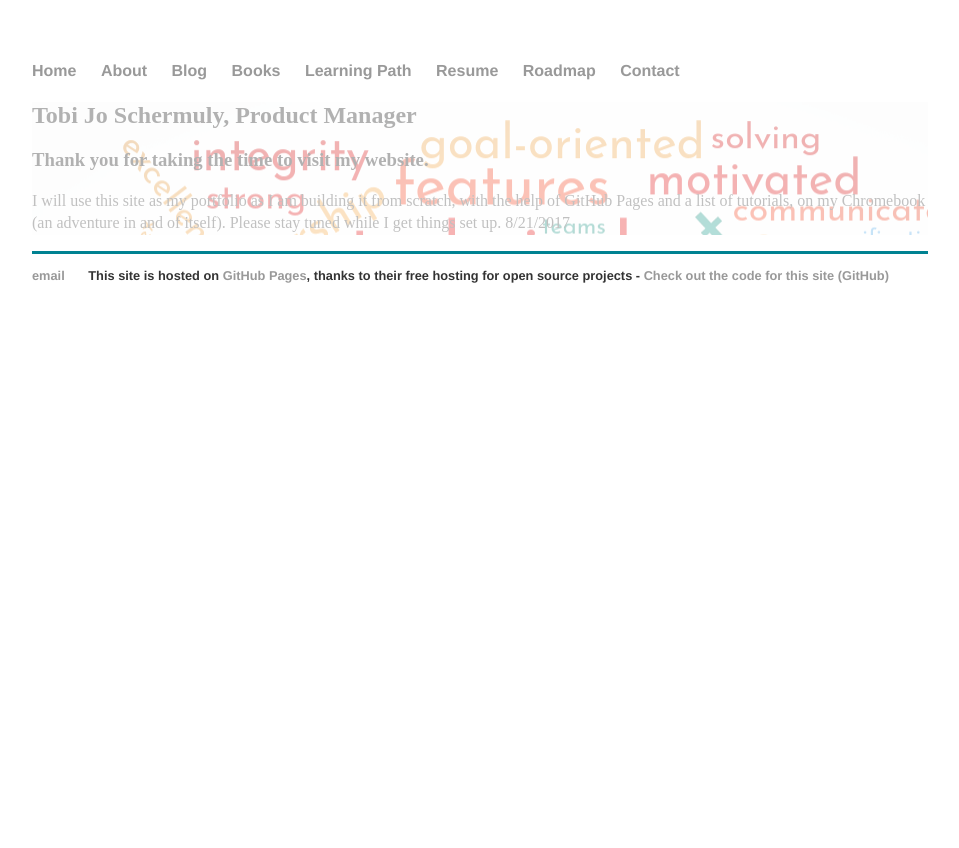
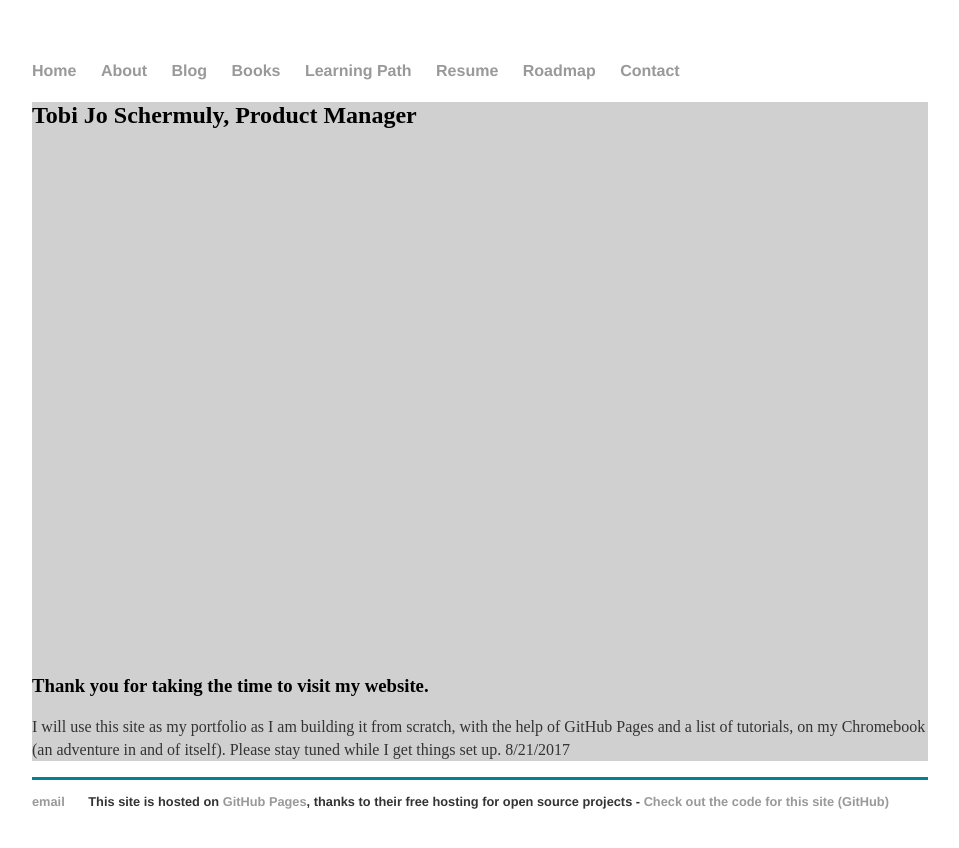
Before and after one commit to t0biasj0seph/t0biasj0seph, a Jekyll site: the page built from index.html, in a window 1280 px wide. Shown: the top 848 px of the page, without its empty margins (160-1119 px from the left). Built offline with Jekyll 4.4.1, drawn with Linux system fonts in a browser that asks for light colours.

Commit message:
close to final changes for homepage css

```diff
--- a/css/main.css
+++ b/css/main.css
@@ -63,5 +63,5 @@
 div.cloud {
   background-image: url(../images/cloud7.png);
   max-width: 100%; height: auto;
-  opacity: 0.3;
+  background:rgba(100,100,100,0.3);
 }
--- a/index.html
+++ b/index.html
@@ -4,7 +4,7 @@
 ---
 <div class="cloud">
   <h2>{{ page.title }}</h2>
-<!-- <img src="http://tobijoschermuly.com/images/cloud7.png" style="visibility: hidden; max-width: 100%;" /> -->
+  <img src="http://tobijoschermuly.com/images/cloud7.png" style="visibility: hidden; max-width: 100%;" />
   <h3>Thank you for taking the time to visit my website.</h3>
     <p>I will use this site as my portfolio as I am building it from scratch, with the help of GitHub Pages and a list of tutorials, on my Chromebook (an adventure in and of itself). Please stay tuned while I get things set up. 8/21/2017</p>
 </div>
```
